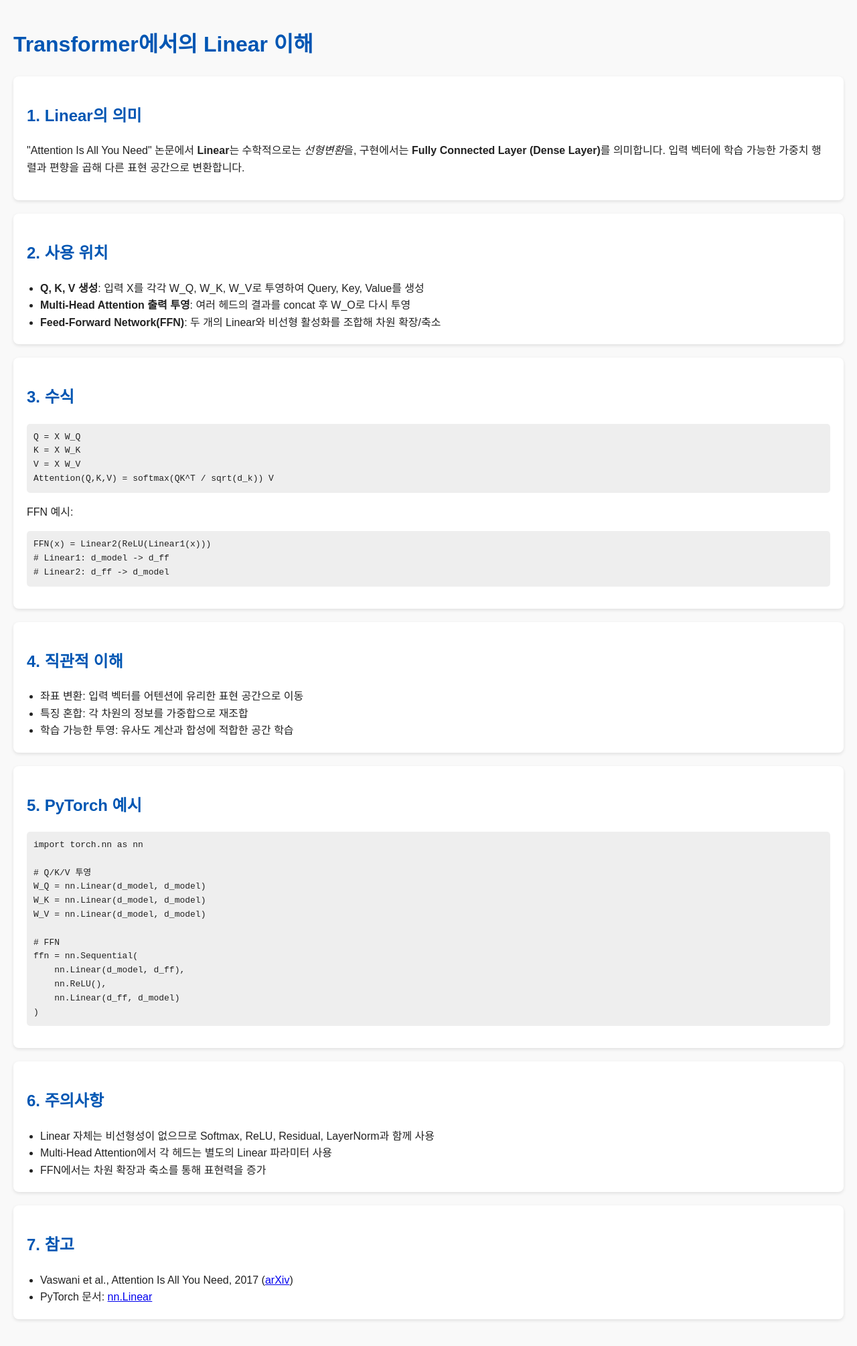
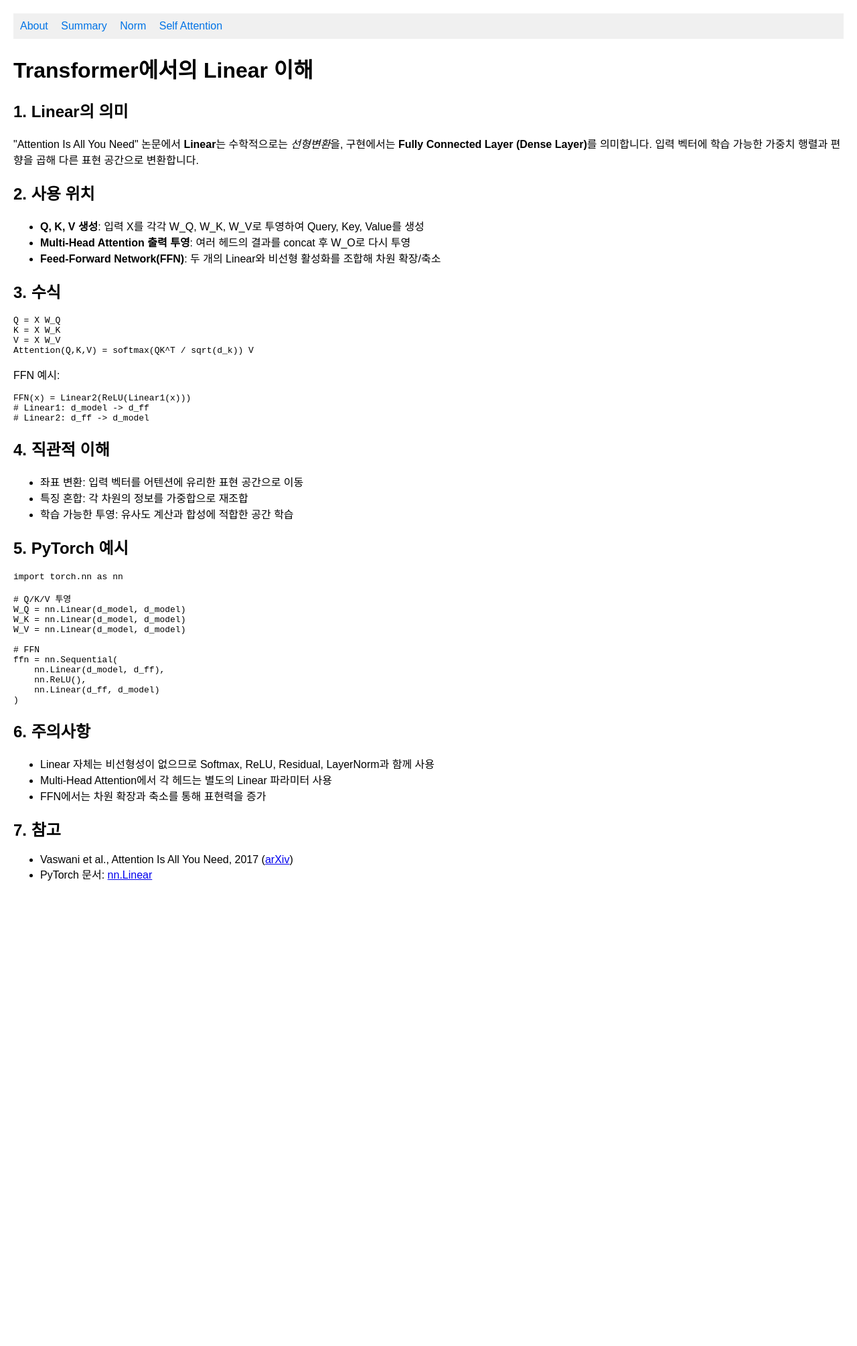
Before and after one commit to rainabak/rainabak.github.io, a Jekyll site: the page Linear.html, which Jekyll copies as it is, in a window 1280 px wide. Shown: the whole page at 67% size. Built offline with Jekyll 4.4.1, drawn with Linux system fonts in a browser that asks for light colours; after the commit the page ends 1337 px from its top, so only the background shows below that.

Commit message:
Update Linear.html

```diff
--- a/Linear.html
+++ b/Linear.html
@@ -5,15 +5,34 @@
   <meta name="viewport" content="width=device-width,initial-scale=1" />
   <title>Transformer에서의 Linear 정리</title>
   <style>
-    body { font-family: sans-serif; line-height: 1.6; margin: 0; padding: 20px; background: #f9f9f9; color: #222; }
-    h1, h2, h3 { color: #0056b3; }
-    pre { background: #eee; padding: 10px; border-radius: 5px; overflow-x: auto; }
-    code { font-family: monospace; }
-    section { background: #fff; padding: 20px; margin-bottom: 20px; border-radius: 8px; box-shadow: 0 2px 5px rgba(0,0,0,0.1); }
-    ul { margin: 0; padding-left: 20px; }
+    body {
+      font-family: Arial, sans-serif;
+      margin: 20px;
+    }
+    nav {
+      background-color: #f0f0f0;
+      padding: 10px;
+      margin-bottom: 20px;
+    }
+    nav a {
+      margin-right: 15px;
+      text-decoration: none;
+      color: #0073e6;
+    }
+    nav a:hover {
+      text-decoration: underline;
+    }
   </style>
 </head>
 <body>
+  <!-- 메뉴 영역 -->
+  <nav>
+    <a href="/about.html">About</a>
+    <a href="/summary.html">Summary</a>
+    <a href="/Norm.html">Norm</a>
+    <a href="/Sel-Attention.html">Self Attention</a>
+  </nav>
+
   <h1>Transformer에서의 Linear 이해</h1>
   <section>
     <h2>1. Linear의 의미</h2>
```
